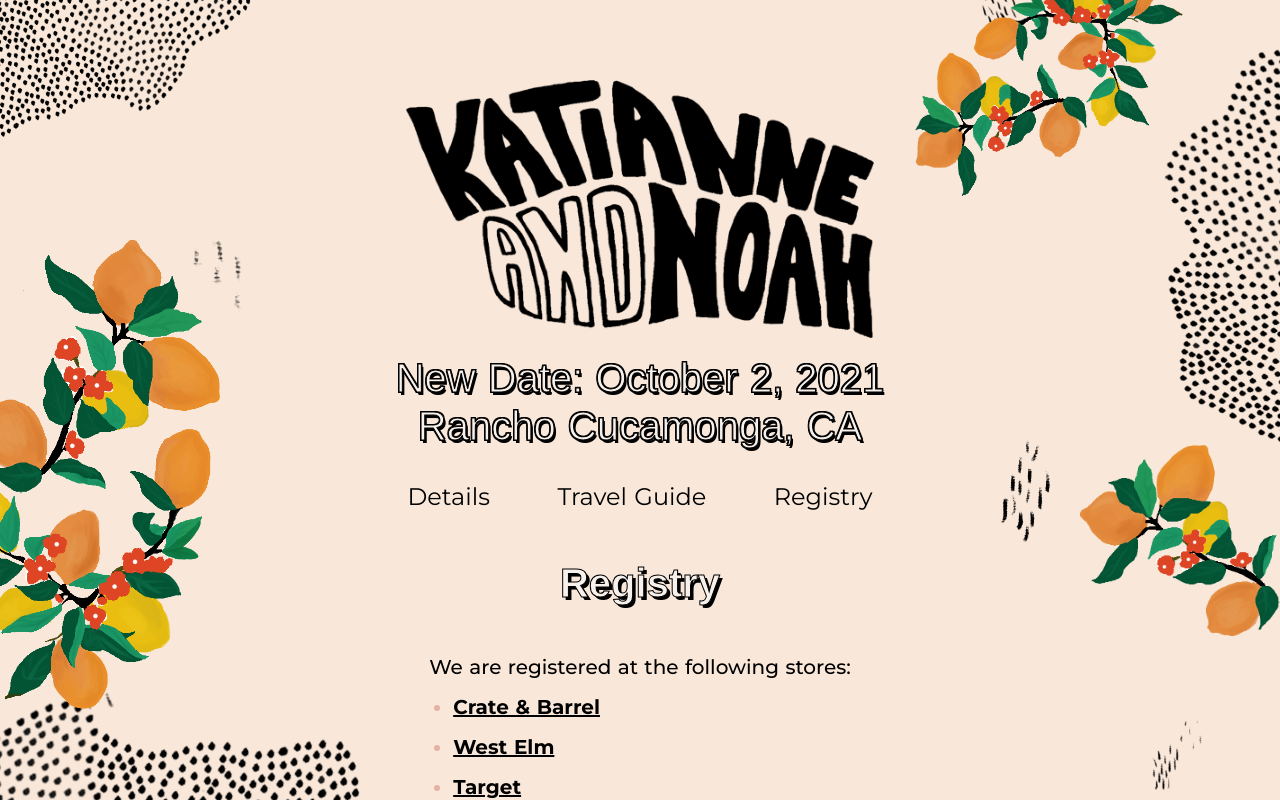
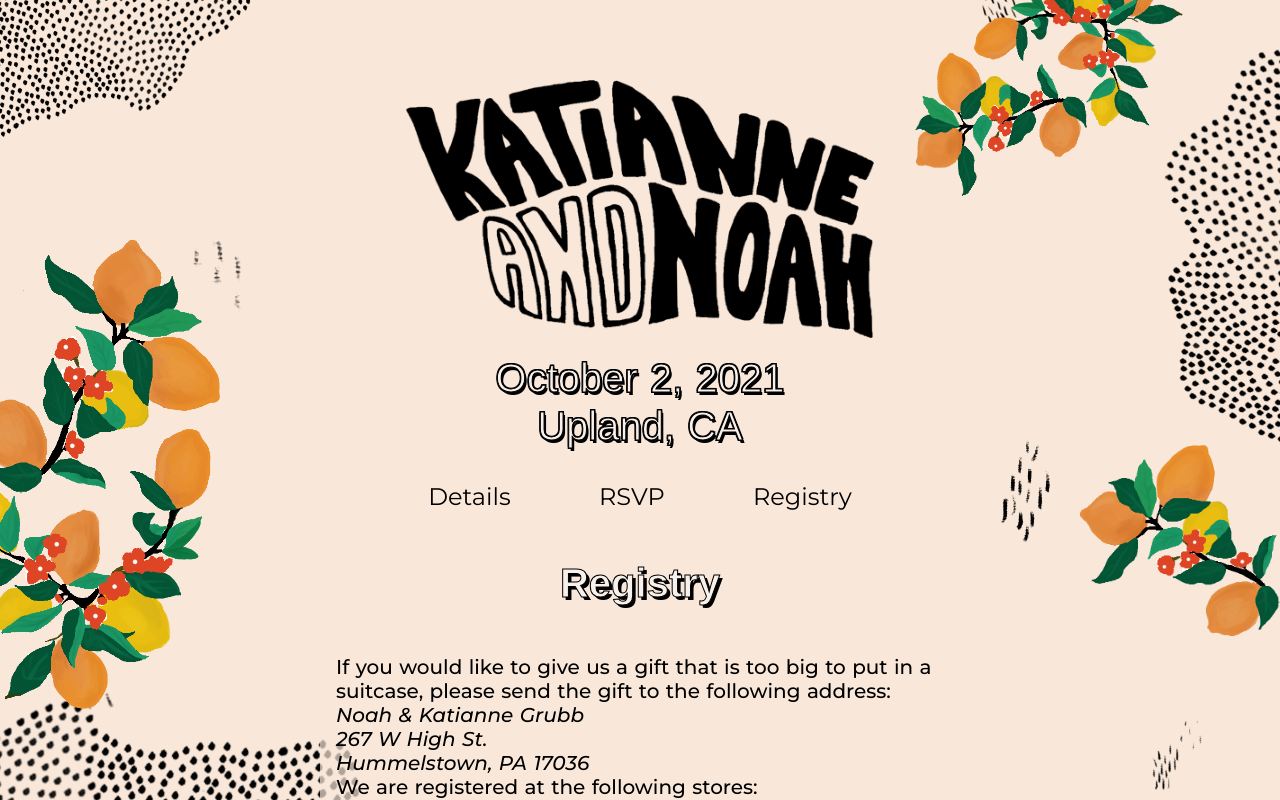
Before and after one commit to n-grubb/nkwedding, a Nuxt app: page /registry in a window 1280 px wide. Built offline with nearby package versions, Linux system fonts and the light colour scheme; a web font is replaced by a local one.

Commit message:
Wedding detail updates

```diff
--- a/components/Dots/Dots.vue
+++ b/components/Dots/Dots.vue
@@ -1,13 +1,13 @@
 <template>
   <div class="dots-container">
     <figure class="cluster cluster-1">
-      <img src="~/assets/img/dot-cluster.svg" width="300" />
+      <img src="~/assets/img/dot-cluster.svg" width="300" alt="A decorative group of dots" />
     </figure>
     <figure class="cluster cluster-2">
-      <img src="~/assets/img/dot-cluster.svg" width="400" />
+      <img src="~/assets/img/dot-cluster.svg" width="400" alt="A decorative group of dots" />
     </figure>
     <figure class="cluster cluster-3">
-      <img src="~/assets/img/dot-cluster.svg" width="500" />
+      <img src="~/assets/img/dot-cluster.svg" width="500" alt="A decorative group of dots" />
     </figure>
   </div>
 </template>
--- a/components/Florals/Florals.vue
+++ b/components/Florals/Florals.vue
@@ -1,13 +1,13 @@
 <template>
   <div class="florals-container">
     <figure class="floral floral-1">
-      <img src="~/assets/img/florals/floral_1.png" width="200" />
+      <img src="~/assets/img/florals/floral_1.png" width="200" alt="Decorative floral branch" />
     </figure>
     <figure class="floral floral-2">
-      <img src="~/assets/img/florals/right-branch.png" width="300" />
+      <img src="~/assets/img/florals/right-branch.png" width="300" alt="Decorative floral branch" />
     </figure>
     <figure class="floral floral-3">
-      <img src="~/assets/img/florals/left-branch.png" width="300" />
+      <img src="~/assets/img/florals/left-branch.png" width="300" alt="Decorative floral branch" />
     </figure>
   </div>
 </template>
--- a/components/SiteNav/SiteNav.vue
+++ b/components/SiteNav/SiteNav.vue
@@ -1,7 +1,7 @@
 <template>
   <nav class="site-nav">
     <nuxt-link to="/">Details</nuxt-link>
-    <nuxt-link to="/travel-guide">Travel Guide</nuxt-link>
+    <nuxt-link to="/rsvp">RSVP</nuxt-link>
     <nuxt-link to="/registry">Registry</nuxt-link>
   </nav>
 </template>
--- a/components/Spots/Spots.vue
+++ b/components/Spots/Spots.vue
@@ -1,19 +1,19 @@
 <template>
   <div class="spots-container">
     <figure class="spots spots-1">
-      <img src="~/assets/img/ink/ink_1.png" width="50" />
+      <img src="~/assets/img/ink/ink_1.png" width="50" alt="Decorative ink spots" />
     </figure>
     <figure class="spots spots-2">
-      <img src="~/assets/img/ink/ink_2.png" width="50" />
+      <img src="~/assets/img/ink/ink_2.png" width="50" alt="Decorative ink spots" />
     </figure>
     <figure class="spots spots-3">
-      <img src="~/assets/img/ink/ink_3.png" width="50" />
+      <img src="~/assets/img/ink/ink_3.png" width="50" alt="Decorative ink spots" />
     </figure>
     <figure class="spots spots-4">
-      <img src="~/assets/img/ink/ink_4.png" width="50" />
+      <img src="~/assets/img/ink/ink_4.png" width="50" alt="Decorative ink spots" />
     </figure>
     <figure class="spots spots-5">
-      <img src="~/assets/img/ink/ink_5.png" width="50" />
+      <img src="~/assets/img/ink/ink_5.png" width="50" alt="Decorative ink spots" />
     </figure>
   </div>
 </template>
--- a/layouts/default.vue
+++ b/layouts/default.vue
@@ -24,8 +24,8 @@ export default {
         alt="Katianne and Noah"
       />
       <div class="wedding-details">
-        <p class="date">New Date: October 2, 2021</p>
-        <p class="location">Rancho Cucamonga, CA</p>
+        <p class="date">October 2, 2021</p>
+        <p class="location">Upland, CA</p>
       </div>
       <SiteNav />
       <nuxt />
@@ -37,7 +37,7 @@ export default {
 </template>
 
 <style lang="scss">
-  /* dead simple browser reset */
+  /* simple browser reset */
   *,
   *:before,
   *:after {
--- a/pages/index.vue
+++ b/pages/index.vue
@@ -2,8 +2,8 @@
   <div class="page home">
     <img
       class="feature"
-      src="~/assets/img/nk-wgraphic.jpg"
-      alt="Katianne and Noah during the proposal"
+      src="~/assets/img/engagement-photo.jpg"
+      alt="An engagement photo of Katianne and Noah"
       height="200"
     />
     <h1>
@@ -14,16 +14,11 @@
       October 2, 2021<br />
     </p>
     <address>
-      Hidden Oaks Retreat Center<br />
-      6558 Hermosa Avenue<br />
-      Rancho Cucamonga, CA 91737
+      1450 Newman St.<br />
+      Upland, CA 91784
     </address>
     <p class="details notice">
-      We want to celebrate our marriage with ALL of our closest friends and family. In order to do this safely and responsibly, we have decided to postpone the wedding celebration until October 2nd, 2021.
-      <br /><br />
-      While we may have postponed the celebration, we will still be getting married this September with a small ceremony amongst our immediate families. If you would like, we welcome wedding gifts now as we prepare for our first home together.
-      <br /><br />
-      Keep an eye out for a formal "Change the Date" in the mail. We can't wait to celebrate with all of you in 2021!
+      Although we technically got married last year, we were unable to celebrate with all of our friends and extended family. We are thrilled to finally celebrate with you at our long-lost wedding!
     </p>
   </div>
 </template>
@@ -49,7 +44,7 @@ export default {
   min-height: 372px;
   max-width: 800px;
   max-height: 600px;
-  border-radius: 10%;
+  border-radius: 2%;
   animation: 2s appear;
 
   @media screen and (max-width: 767px) {
--- a/pages/registry.vue
+++ b/pages/registry.vue
@@ -2,6 +2,12 @@
   <div class="page registry">
     <h1>Registry</h1>
     <div class="page-content">
+      <p>If you would like to give us a gift that is too big to put in a suitcase, please send the gift to the following address:</p>
+      <address>
+        Noah &amp; Katianne Grubb<br />
+        267 W High St.<br />
+        Hummelstown, PA 17036
+      </address>
       <p>We are registered at the following stores:</p>
       <ul>
         <li>
@@ -14,6 +20,7 @@
           <a href="https://bit.ly/3eSmyxn" target="_blank" title="Target Registry">Target</a>
         </li>
       </ul>
+      <p>We also welcome gifts through Venmo: <strong>@n_grubb</strong> or <strong>@Katianne-Engle-1</strong>.</p>
     </div>
   </div>
 </template>
@@ -33,17 +40,18 @@ export default {
   font-size: 1.25em;
 
   .page-content {
+    max-width: 40rem;
     background-color: rgba(249, 232, 218, 0.7);
     padding: 1rem;
     margin: 0 1rem;
     border-radius: .25rem;
   }
 
-
   ul {
     color: #E6B0A2;
     font-weight: bold;
     padding-left: 1.5rem;
+    margin-bottom: 2rem;
 
     li {
       margin-top: 1rem;
@@ -57,5 +65,10 @@ export default {
       }
     }
   }
+
+  address {
+    font-size: 1.25rem;
+    background: none;
+  }
 }
 </style>
--- /dev/null
+++ b/pages/rsvp.vue
@@ -0,0 +1,18 @@
+<template>
+  <div class="page rsvp">
+    <h1>RSVP</h1>
+    <div class="page-content">
+      <p class="coming-soon">Coming soon.</p>
+    </div>
+  </div>
+</template>
+
+<script>
+export default {
+  head() {
+    return {
+      title: 'Katianne and Noah | RSVP'
+    }
+  }
+}
+</script>
--- a/pages/travel-guide.vue
+++ /dev/null
@@ -1,71 +0,0 @@
-<template>
-  <div class="page travel-info">
-    <h1>Travel Guide</h1>
-    <div class="page-content">
-      <p class="coming-soon">Coming soon.</p>
-      <!--
-      <section>
-        <h3>Flying In:</h3>
-        <ul class="airport-list">
-          <li class="airport">
-            <h5>LAX, Los Angeles, CA</h5>
-            <ul class="ticks">
-              <li>Most affordable</li>
-              <li>1-2 hr. drive</li>
-            </ul>
-          </li>
-          <li class="airport">
-            <h5>John Wayne, Santa Ana, CA</h5>
-            <ul class="ticks">
-              <li>Second most affordable</li>
-              <li>45 min. - 1.5 hr. drive</li>
-            </ul>
-          </li>
-          <li class="airport">
-            <h5>Ontario Internation, Ontario, CA</h5>
-            <ul class="ticks">
-              <li>Least affordable, most convenient</li>
-              <li>15 min. drive</li>
-            </ul>
-          </li>
-        </ul>
-      </section>
-
-      <section>
-        <h3>Where to stay:</h3>
-        <p>The venue is located at the base of the San Gabriel Mountains in San Bernadino County,
-          about an hour's drive to Los Angeles, the beaches, and Palm Springs.</p>
-        <h4>Hotels:</h4>
-        <ul class="hotels">
-          <li class="hotel"></li>
-        </ul>
-      </section>
-
-      <section>
-        <h3>Things to do:</h3>
-        <p>We recommend renting a car for travel/sight seeing!</p>
-        <ul class="points-of-interest">
-          <li class="poi">
-            <h5>Near Ranco Cucamunga:</h5>
-            <ul class="ticks">
-              <li>Hike Ice House Canyon trail / eat at the Mt. Baldy Lodge</li>
-              <li>Claremont Village - College town with a fantastic downtown, including cute shops and restaurants. Our faves are Some Crust Bakery, Augie's Coffee, Eureka Burger, Sakas, and Viva Madrid.</li>
-              <li>Hike the 5 mile loop at the Claremont Wilderness Park</li>
-            </ul>
-          </li>
-        </ul>
-      </section>
-      -->
-    </div>
-  </div>
-</template>
-
-<script>
-export default {
-  head() {
-    return {
-      title: 'Katianne and Noah | Travel Guide'
-    }
-  }
-}
-</script>
```
Also changed, not shown: registry-things.txt (added), 1 other file (tests, documents, lock files or other folders).
